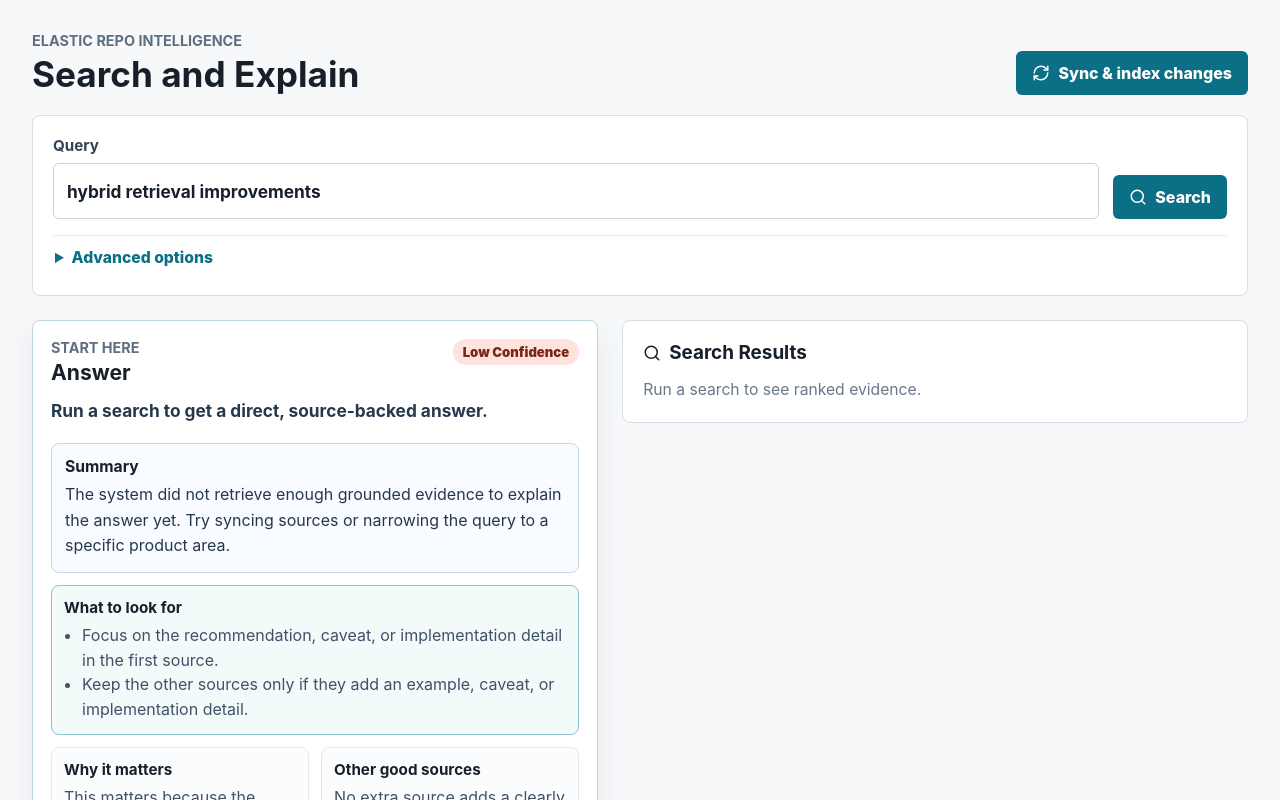
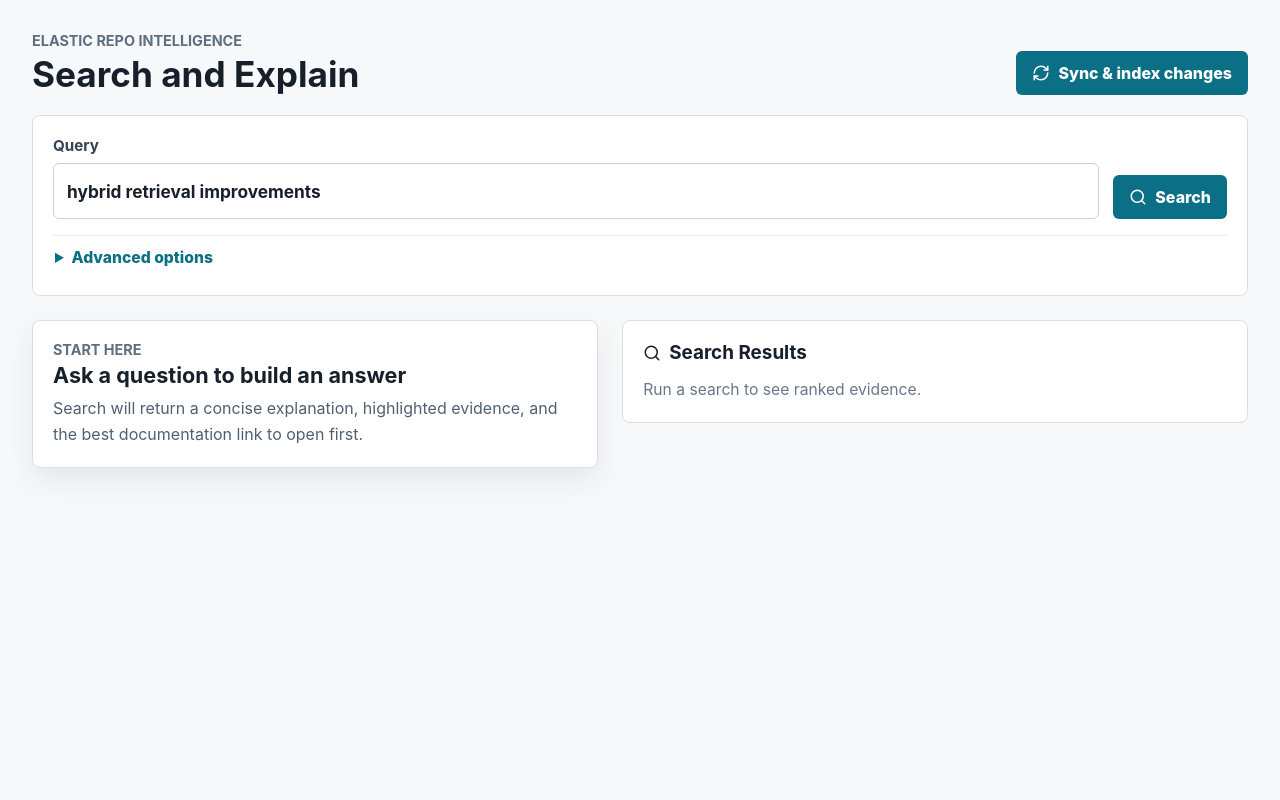
Before and after one commit to esterkane/elastic-product-search-lab, a React (Vite) app in the folder frontend/: page / in a window 1280 px wide. Shown: the top 800 px of the page. Built offline with nearby package versions, Linux system fonts and the light colour scheme.

Commit message:
Improve frontend answer fallback

```diff
--- a/frontend/src/components/AnswerPanel.tsx
+++ b/frontend/src/components/AnswerPanel.tsx
@@ -1,4 +1,4 @@
-import type { AnswerResponse } from "../lib/api";
+import type { AnswerResponse, SearchHit } from "../lib/api";
 import { formatAnswer } from "../lib/resultFormatter";
 import { AnswerSummary } from "./AnswerSummary";
 import { EvidenceCard } from "./EvidenceCard";
@@ -7,11 +7,28 @@
 
 type AnswerPanelProps = {
   answer: AnswerResponse | null;
+  searchHits?: SearchHit[];
   isLoading?: boolean;
 };
 
-export function AnswerPanel({ answer, isLoading = false }: AnswerPanelProps) {
-  const model = formatAnswer(answer);
+export function AnswerPanel({ answer, searchHits = [], isLoading = false }: AnswerPanelProps) {
+  const effectiveAnswer = answerHasEvidence(answer) ? answer : answerFromSearchHits(searchHits);
+
+  if (!effectiveAnswer && !isLoading) {
+    return (
+      <section className="answer-explorer answer-explorer-empty" aria-label="Answer explorer">
+        <div className="answer-empty-card">
+          <p className="eyebrow">Start here</p>
+          <h2>Ask a question to build an answer</h2>
+          <p>
+            Search will return a concise explanation, highlighted evidence, and the best documentation link to open first.
+          </p>
+        </div>
+      </section>
+    );
+  }
+
+  const model = formatAnswer(effectiveAnswer);
 
   return (
     <section className="answer-explorer" aria-label="Answer explorer">
@@ -43,3 +60,66 @@
     </section>
   );
 }
+
+function answerHasEvidence(answer: AnswerResponse | null): answer is AnswerResponse {
+  return Boolean(answer?.evidence?.length);
+}
+
+function answerFromSearchHits(hits: SearchHit[]): AnswerResponse | null {
+  const usefulHits = hits.filter((hit) => hit.snippet && hit.source_url).slice(0, 3);
+  if (usefulHits.length === 0) {
+    return null;
+  }
+
+  const evidence = usefulHits.map((hit, index) => {
+    const readerUrl = readerUrlFor(hit);
+    return {
+      title: hit.title ?? hit.heading_path ?? hit.path ?? "Untitled source",
+      heading_path: hit.heading_path,
+      repo: hit.repo,
+      path: hit.path,
+      content_type: hit.content_type,
+      license_family: hit.license_family,
+      score: hit.score,
+      role: index === 0 ? "primary" as const : "supporting" as const,
+      claim: hit.snippet ?? "",
+      excerpt: hit.snippet ?? "",
+      highlight_terms: hit.highlights ?? [],
+      reader_url: readerUrl,
+      source_url: hit.source_url,
+      link_label: hit.repo === "elastic/docs-content" ? "Read documentation" as const : "View source" as const
+    };
+  });
+  const sources = evidence.map((item) => ({
+    title: item.title,
+    url: item.reader_url,
+    link_label: item.link_label,
+    repo: item.repo,
+    path: item.path,
+    heading_path: item.heading_path
+  }));
+
+  return {
+    summary: usefulHits[0]?.snippet ?? "The search results contain relevant documentation evidence.",
+    direct_answer: "The strongest result points to documentation evidence that should be opened first.",
+    explanation:
+      "The answer endpoint did not return a full synthesis, so the page is using the ranked search evidence directly. Start with the first source, then use the related sources only when they add a different example, caveat, or implementation detail.",
+    important: "This keeps the page grounded in available evidence instead of showing an empty placeholder.",
+    confidence: usefulHits.length >= 2 ? "medium" : "low",
+    evidence,
+    links: sources,
+    best_source: sources[0],
+    supporting_sources: sources.slice(1),
+    warnings: [],
+    degraded: false
+  };
+}
+
+function readerUrlFor(hit: SearchHit): string {
+  if (hit.repo !== "elastic/docs-content" || !hit.path) {
+    return hit.source_url;
+  }
+  const anchor = hit.source_url.includes("#") ? hit.source_url.slice(hit.source_url.indexOf("#")) : "";
+  const docsPath = hit.path.replace(/\.(md|mdx)$/i, "");
+  return `https://www.elastic.co/docs/${docsPath}${anchor}`;
+}
--- a/frontend/src/pages/SearchPage.tsx
+++ b/frontend/src/pages/SearchPage.tsx
@@ -124,12 +124,26 @@
     };
 
     try {
-      const [searchResult, answerResult] = await Promise.all([
+      const [searchOutcome, answerOutcome] = await Promise.allSettled([
         search(request),
         answer(request)
       ]);
-      setSearchData(searchResult);
-      setAnswerData(answerResult);
+      if (searchOutcome.status === "fulfilled") {
+        setSearchData(searchOutcome.value);
+      } else {
+        setSearchData(null);
+      }
+      if (answerOutcome.status === "fulfilled") {
+        setAnswerData(answerOutcome.value);
+      } else {
+        setAnswerData(null);
+      }
+      if (searchOutcome.status === "rejected") {
+        throw searchOutcome.reason;
+      }
+      if (answerOutcome.status === "rejected") {
+        setError("Search results loaded, but answer synthesis did not respond. Showing ranked evidence instead.");
+      }
     } catch (caught) {
       setError(caught instanceof Error ? caught.message : "Search failed.");
     } finally {
@@ -235,7 +249,7 @@
       )}
 
       <div className="answer-results-grid">
-        <AnswerPanel answer={answerData} isLoading={isLoading} />
+        <AnswerPanel answer={answerData} searchHits={searchData?.hits ?? []} isLoading={isLoading} />
 
         <section className="panel results-panel" aria-labelledby="results-heading">
           <div className="panel-heading">
--- a/frontend/src/styles.css
+++ b/frontend/src/styles.css
@@ -233,6 +233,30 @@
 .answer-explorer {
   display: grid;
   gap: 16px;
+}
+
+.answer-explorer-empty {
+  align-content: start;
+}
+
+.answer-empty-card {
+  background: #ffffff;
+  border: 1px solid #d9dee7;
+  border-radius: 8px;
+  box-shadow: 0 12px 28px rgb(8 54 66 / 8%);
+  padding: 20px;
+}
+
+.answer-empty-card h2 {
+  font-size: 1.35rem;
+  margin: 4px 0 8px;
+}
+
+.answer-empty-card p:last-child {
+  color: #516071;
+  font-size: 1rem;
+  line-height: 1.6;
+  margin: 0;
 }
 
 .answer-summary-panel,
```
Also changed, not shown: 1 other file (tests, documents, lock files or other folders).
